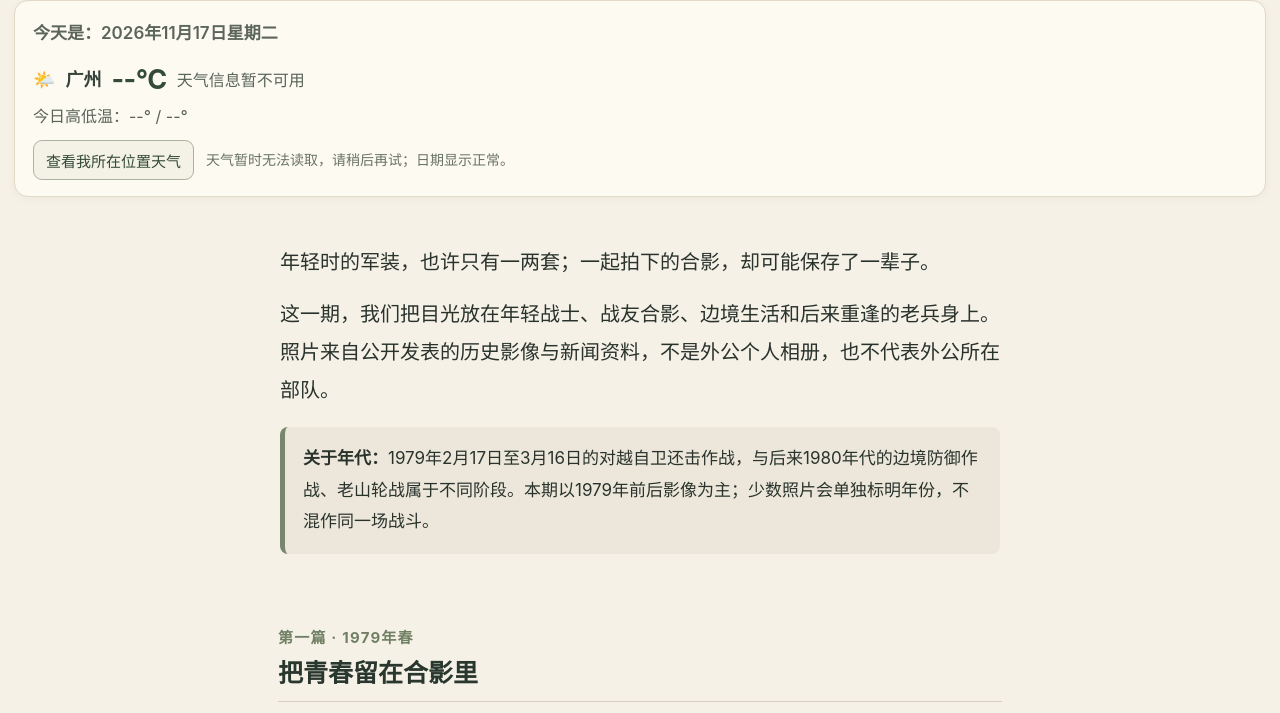
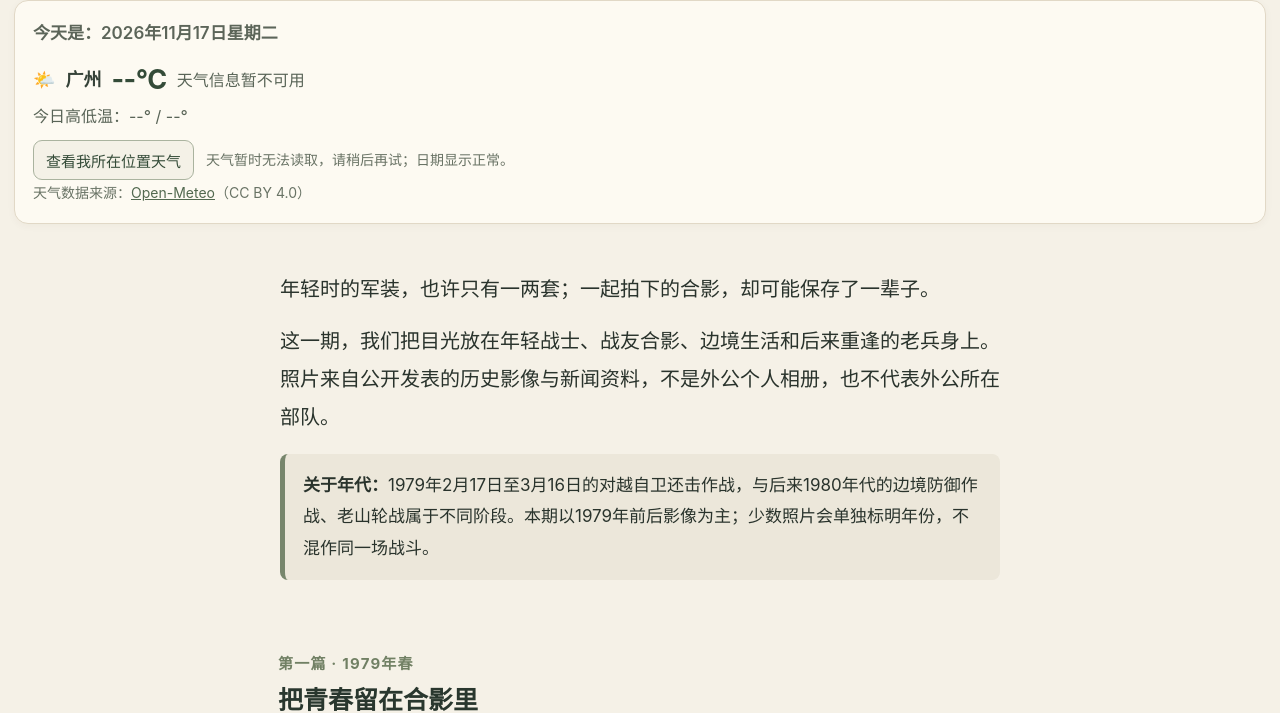
Before and after one commit to Weng-13/veteran-memories, a plain HTML site: page issue-03.html in a window 1280 px wide. Shown: the part 895-1608 px from the top of the page. Drawn offline with Linux system fonts and the light colour scheme; no server answers.

Commit message:
Add weather data attribution link

```diff
--- a/issue-03.html
+++ b/issue-03.html
@@ -65,7 +65,7 @@ img{cursor:zoom-in}
 .weather-detail{font-size:16px;color:#596457}
 .weather-actions{display:flex;align-items:center;gap:12px;flex-wrap:wrap;margin-top:10px}
 .weather-location{border:1px solid #aab39f;background:#f4f1e7;color:#344b38;border-radius:9px;padding:7px 12px;font-size:15px;min-height:40px}
-.weather-status{font-size:14px;color:#697365}
+.weather-status{font-size:14px;color:#697365}.weather-credit{color:#52694f;text-decoration:underline}
 @media(max-width:420px){.daily-info{padding:14px 15px}.weather-line{gap:7px}.weather-temp{font-size:25px}}
 </style>
 </head>
@@ -81,7 +81,7 @@ img{cursor:zoom-in}
   <div class="today-date">今天日期：正在读取…</div>
   <div class="weather-line"><span aria-hidden="true">🌤️</span><strong class="weather-place">广州</strong><span class="weather-temp">--°C</span><span class="weather-detail">天气读取中…</span></div>
   <div class="weather-line"><span class="weather-detail">今日高低温：--° / --°</span></div>
-  <div class="weather-actions"><button type="button" class="weather-location">查看我所在位置天气</button><span class="weather-status" aria-live="polite">默认显示广东广州天气</span></div>
+  <div class="weather-actions"><button type="button" class="weather-location">查看我所在位置天气</button><span class="weather-status" aria-live="polite">默认显示广东广州天气</span></div><div class="weather-status">天气数据来源：<a class="weather-credit" href="https://open-meteo.com/" target="_blank" rel="noopener">Open-Meteo</a>（CC BY 4.0）</div>
 </section>
 <main class="wrap">
 <section class="intro">
```
